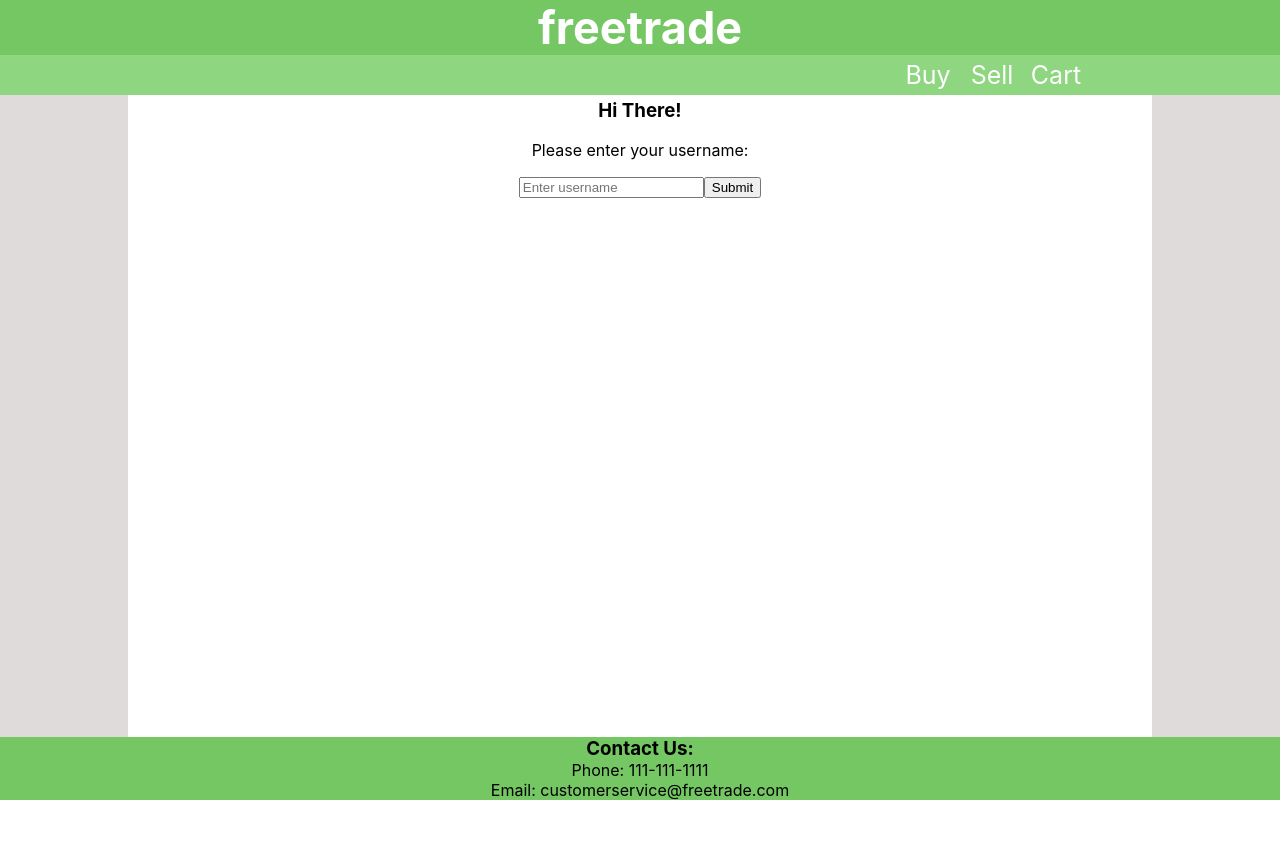
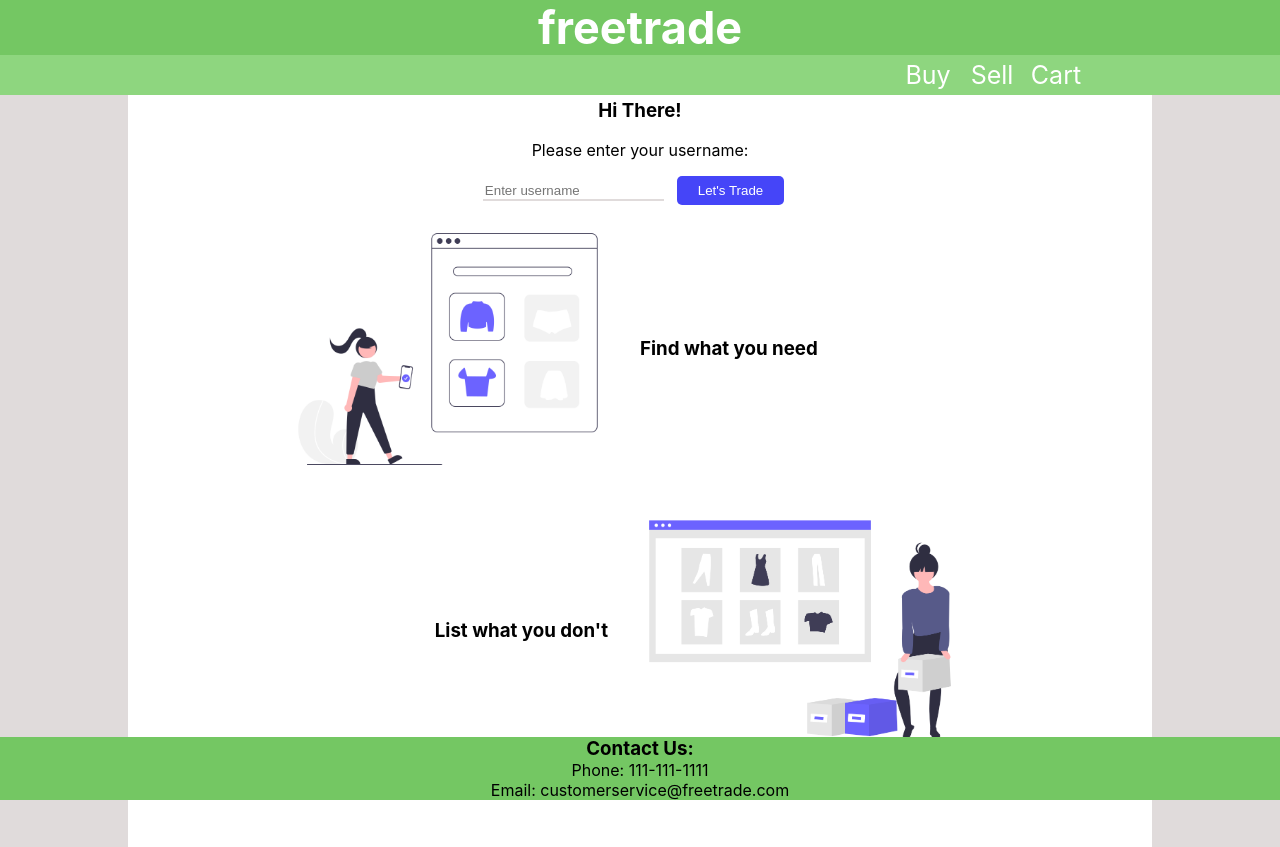
Before and after one commit to LukeArenas/Barter, a React (Create React App) app in the folder client/: page / in a window 1280 px wide. Before the commit the page ends 800 px from the top, so only its background shows below. Built offline with nearby package versions, Linux system fonts and the light colour scheme; no server answers.

Commit message:
added marketing to the welcome page

```diff
--- a/client/src/App.css
+++ b/client/src/App.css
@@ -1,3 +1,7 @@
+body {
+  background-color: rgb(224, 219, 219);
+}
+
 #root {
   background-color: rgb(224, 219, 219);
   padding: 0 10vw;
@@ -63,17 +67,69 @@ footer {
 
 .footer {
   margin: 0;
+  max-height: 10vh;
 }
 
 /* Welcome Page */
 
 .welcome-page {
   display: flex;
+  padding-bottom: 10vh;
 }
 
 .welcome-content {
   width: 80vw;
   justify-self: center;
+}
+
+.welcome-submit {
+  border: none;
+  background-color: rgb(69, 69, 248);
+  color: white;
+  border-radius: 5px;
+  padding: 0.5em;
+  width: 8em;
+  margin: 0 1em;
+}
+
+.welcome-submit:hover {
+  background-color: rgb(104, 104, 255);
+}
+
+.username-field {
+  border-top: none;
+  border-left: none;
+  border-right: none;
+  border-bottom: 2px solid rgb(224, 219, 219);
+  outline: none;
+}
+
+.marketing {
+  display: flex;
+  flex-wrap: wrap;
+  justify-content: center;
+}
+
+.shopping-image,
+.selling-image {
+  max-width: 30vw;
+}
+
+.first {
+  min-width: 30vw;
+  margin: 0;
+  display: flex;
+  align-items: center;
+  justify-content: left;
+}
+
+.second {
+  min-width: 25vw;
+  margin: 0;
+  display: flex;
+  flex-direction: row-reverse;
+  align-items: center;
+  justify-content: right;
 }
 
 /* Buy Page */
@@ -310,6 +366,7 @@ select {
   border-radius: 5px;
   padding: 0.5em;
   margin: 1em;
+  outline: none;
 }
 
 .cart-button:hover {
--- a/client/src/pages/Welcome.js
+++ b/client/src/pages/Welcome.js
@@ -1,5 +1,7 @@
 import React, { Component } from 'react'
 import { Redirect } from 'react-router-dom'
+import sellingImage from '../images/selling-image.png'
+import shoppingImage from '../images/online-shopping.png'
 
 export default class Welcome extends Component {
   constructor() {
@@ -27,9 +29,24 @@ export default class Welcome extends Component {
               type="text"
               placeholder="Enter username"
               onChange={this.props.handleUsername}
+              className="username-field"
             />
-            <input type="submit" value="Submit" />
+            <input
+              type="submit"
+              value="Let's Trade"
+              className="welcome-submit"
+            />
           </form>
+          <div className="marketing">
+            <img src={shoppingImage} alt="shop" className="shopping-image" />
+            <div className="first">
+              <h3>Find what you need</h3>
+            </div>
+            <div className="second">
+              <h3>List what you don't</h3>
+            </div>
+            <img src={sellingImage} alt="sell" className="selling-image" />
+          </div>
         </div>
       </div>
     )
```
Also changed, not shown: client/src/images/online-shopping.png (added), client/src/images/selling-image.png (added).
